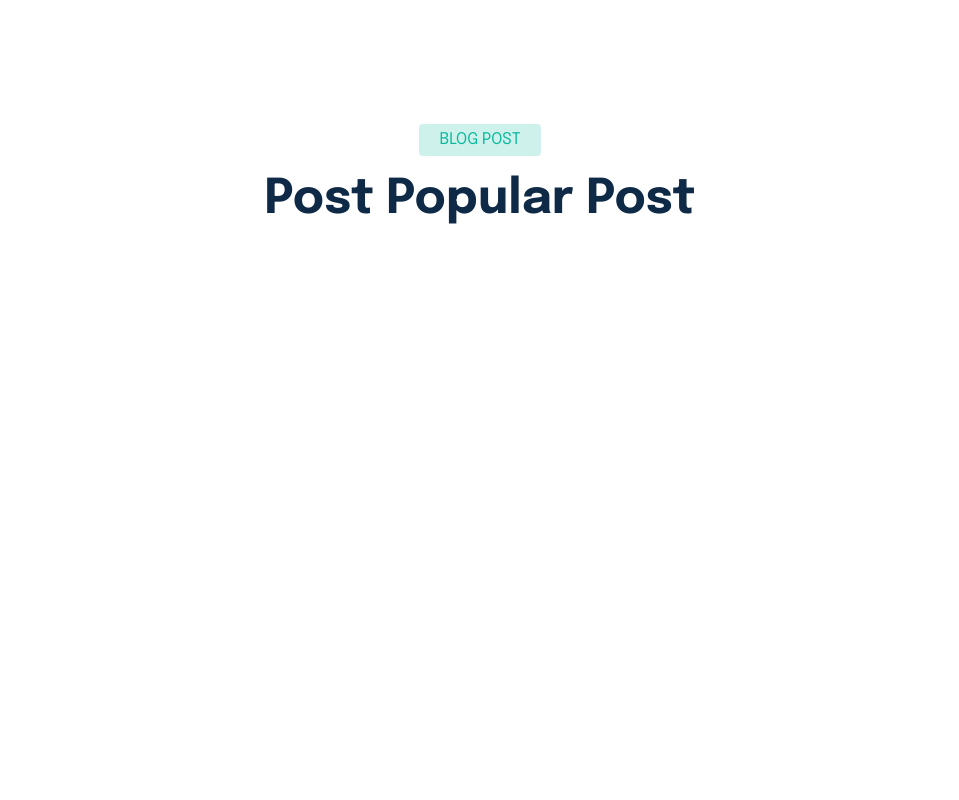
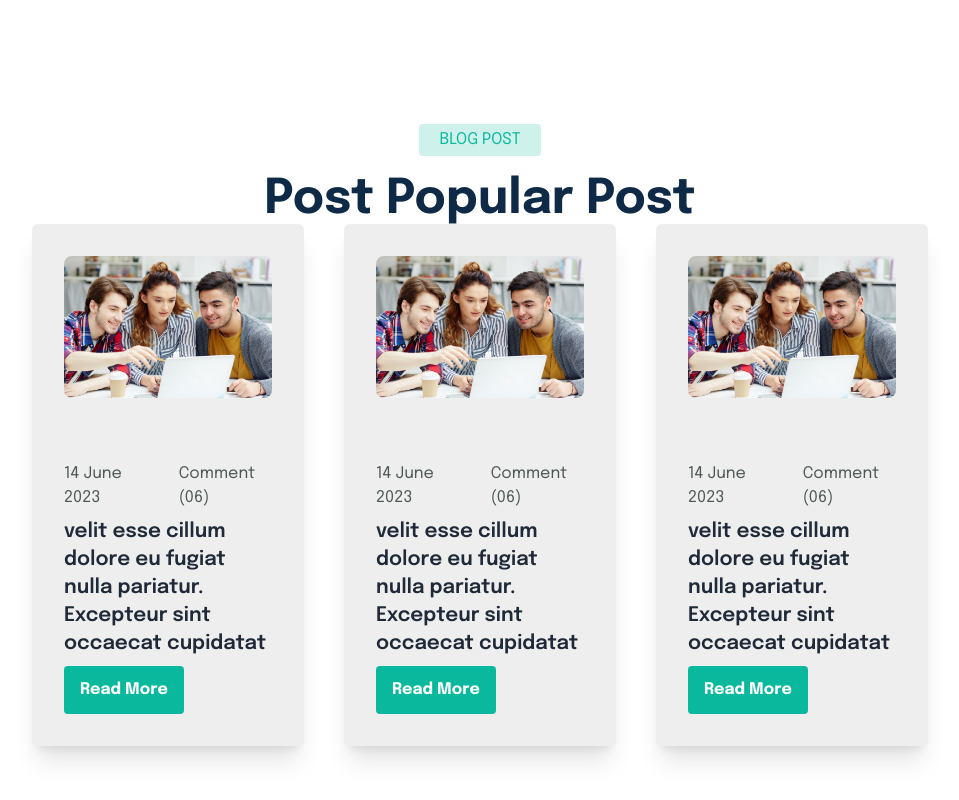
Before and after one commit to only1tarunno/schoolManagement-client, a React (Vite) app: page / in a window 1280 px wide. Shown: the part 6305-7105 px from the top of the page, without its empty margins (160-1119 px from the left). Before the commit the page ends 6593 px from the top, so only its background shows below. Built offline with nearby package versions, Linux system fonts and the light colour scheme.

Commit message:
blog card fix

```diff
--- a/src/pages/home/Blog.jsx
+++ b/src/pages/home/Blog.jsx
@@ -1,5 +1,9 @@
 import Container from "../../components/shared/Container";
 import SectionTitle from "../../components/shared/SectionTitle";
+import course1 from "../../assets/course-1.jpg";
+import course2 from "../../assets/course-2.jpg";
+import course3 from "../../assets/course-3.jpg";
+import BlogCard from "./BlogCard";
 
 const Blog = () => {
   return (
@@ -8,6 +12,11 @@ const Blog = () => {
         <div>
           <SectionTitle title={"Post Popular Post"} subtitle={"BLOG POST"} />
         </div>
+        <div className="grid grid-cols-1 md:grid-cols-2 lg:grid-cols-3 gap-5 md:gap-10">
+          <BlogCard blogIMg={course1} />
+          <BlogCard blogIMg={course1} />
+          <BlogCard blogIMg={course1} />
+        </div>
       </Container>
     </div>
   );
--- a/src/pages/home/BlogCard.jsx
+++ b/src/pages/home/BlogCard.jsx
@@ -1,13 +1,13 @@
-import React from "react";
+/* eslint-disable react/prop-types */
 
-const BlogCard = () => {
+const BlogCard = ({ blogIMg }) => {
   return (
-    <div className="card  bg-base-100 shadow-xl rounded-md">
-      <figure className="px-5 pt-5">
-        <img src={courseIMg} alt="" className="rounded-lg" />
+    <div className="card  bg-[#eeeeee] shadow-xl rounded-md">
+      <figure className="p-8">
+        <img src={blogIMg} alt="" className="rounded-lg w-full" />
       </figure>
-      <div className="card-body px-5">
-        <div className="flex items-center gap-8 pb-4 border-b border-dashed border-[#4d5756]">
+      <div className="card-body px-8">
+        <div className="flex items-center gap-8 text-[#4d5756]">
           <div>14 June 2023</div>
           <div>Comment (06)</div>
         </div>
@@ -16,7 +16,11 @@ const BlogCard = () => {
           occaecat cupidatat
         </h2>
 
-        <button className="btn btn-sm">Details</button>
+        <div>
+          <button className="text-base font-bold shadow-none  text-white btn bg-[#0ab99d] border-none rounded hover:bg-[#52e7ce] focus:outline-none">
+            Read More
+          </button>
+        </div>
       </div>
     </div>
   );
```
